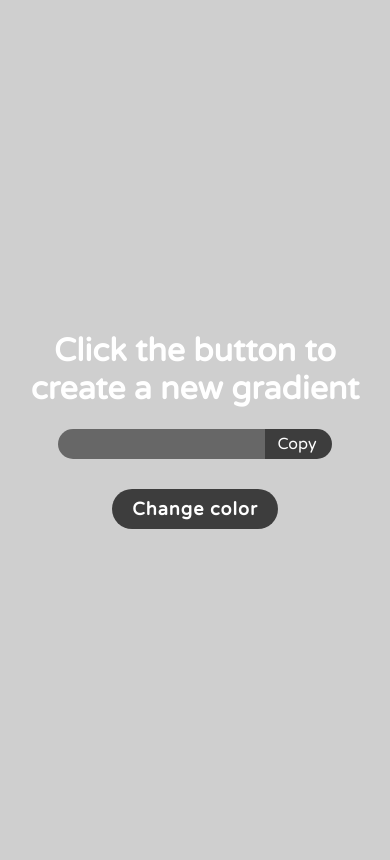
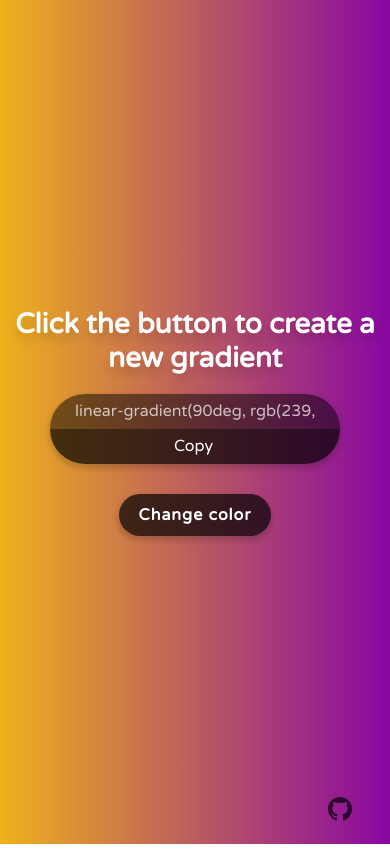
Before and after one commit to code8d/RandomGradient, a plain HTML site: page index.html in a window 390 px wide. Drawn offline with Linux system fonts and the light colour scheme.

Commit message:
Added JS and minor edits

```diff
--- a/css/style.css
+++ b/css/style.css
@@ -3,14 +3,16 @@
 @import url('https://fonts.googleapis.com/css2?family=Varela+Round&display=swap');
 
 body {
+    padding: 0;
+    margin: 0;
     display: flex;
     align-items: center;
     justify-content: center;
     max-width: 100vw;
     height: 100vh;
     font-family: "Varela Round";
-    color: #fff;
-    background: rgb(207, 207, 207);
+    color: #ffffff;
+    background: linear-gradient(90deg, rgba(0, 10, 55, 1), rgba(5, 155, 20, 1));
 }
 
 .wrapper {
@@ -20,20 +22,31 @@ body {
     justify-content: center;
     padding-bottom: 20px;
 }
+._container {
+    padding: 0 15px;
+    box-sizing: content-box;
+}
 .title {
     text-align: center;
+    text-shadow: 1px 7px 10px rgba(0, 0, 0, .15);
 }
 .result-block {
     display: flex;
     color: inherit;
     margin-bottom: 30px;
+    box-shadow: 0 3px 5px 2px rgba(0, 0, 0, .15);
+    border-radius: 25px;
 }
 .result {
+    font-family: 'Varela Round';
+    font-size: 16px;
+    color: rgba(255, 255, 255, .7);
     background: rgb(0, 0, 0, .5);
     border: none;
     outline: none;
-    height: 30px;
-    padding: 0 15px;
+    width: 425px;
+    height: 35px;
+    padding: 2px 15px;
     box-sizing: border-box;
     border-radius: 25px 0 0 25px;
 }
@@ -41,8 +54,9 @@ body {
     display: flex;
     align-items: center;
     justify-content: center;
-    height: 30px;
-    padding: 0px 15px 0 12px;
+    height: 35px;
+    padding: 2px 15px 2px 12px;
+    box-sizing: border-box;
     text-decoration: none;
     color: inherit;
     background: rgb(0, 0, 0, .7);
@@ -53,12 +67,57 @@ body {
     align-items: center;
     justify-content: center;
     height: 30px;
-    padding: 5px 20px;
-    font-size: 18px;
+    padding: 6px 20px;
+    font-size: 16px;
     font-weight: 700;
     text-decoration: none;
     color: inherit;
     background: rgb(0, 0, 0, .7);
+    box-shadow: 0 3px 5px 2px rgba(0, 0, 0, .15);
     border-radius: 25px;
     letter-spacing: 1px;
 }
+.btn:active {
+    position: relative;
+    top: 3px;
+}
+.author-block {
+    position: absolute;
+    right: 35px;
+    bottom: 20px;
+}
+.author__link {
+    display: flex;
+    align-items: center;
+    justify-content: center;
+    width: 30px;
+    height: 30px;
+    fill: rgba(0, 0, 0, .7);
+}
+.author__link:hover {
+    fill: rgba(255, 255, 255, 1);
+}
+@media (max-width: 768px) {
+    .result {
+        width: auto;
+    }
+}
+@media (max-width: 425px) {
+    .title {
+        font-size: 28px;
+    }
+    .result-block {
+        flex-direction: column;
+        width: 290px;
+        border-radius: 50px;
+    }
+    .result {
+        width: 100%;
+        border-radius: 50px 50px 0 0;
+        padding: 0 25px;
+    }
+    .copy-btn {
+        width: 100%;
+        border-radius: 0 0 50px 50px;
+    }
+}
--- a/index.html
+++ b/index.html
@@ -7,7 +7,7 @@
     <link rel="stylesheet" href="css/style.css">
     <title>Random gradient</title>
 </head>
-<body>
+<body class="_container">
 
     <div class="wrapper">
         <h1 class="title">Click the button to create a new gradient</h1>
@@ -18,6 +18,12 @@
         <a href="#" class="btn">Change color</a>
     </div>
 
+    <div class="author-block">
+        <a href="https://github.com/code8d/RandomGradient" class="author__link">
+            <svg xmlns="http://www.w3.org/2000/svg" width="24" height="24" viewBox="0 0 24 24"><path class="github" d="M12 0c-6.626 0-12 5.373-12 12 0 5.302 3.438 9.8 8.207 11.387.599.111.793-.261.793-.577v-2.234c-3.338.726-4.033-1.416-4.033-1.416-.546-1.387-1.333-1.756-1.333-1.756-1.089-.745.083-.729.083-.729 1.205.084 1.839 1.237 1.839 1.237 1.07 1.834 2.807 1.304 3.492.997.107-.775.418-1.305.762-1.604-2.665-.305-5.467-1.334-5.467-5.931 0-1.311.469-2.381 1.236-3.221-.124-.303-.535-1.524.117-3.176 0 0 1.008-.322 3.301 1.23.957-.266 1.983-.399 3.003-.404 1.02.005 2.047.138 3.006.404 2.291-1.552 3.297-1.23 3.297-1.23.653 1.653.242 2.874.118 3.176.77.84 1.235 1.911 1.235 3.221 0 4.609-2.807 5.624-5.479 5.921.43.372.823 1.102.823 2.222v3.293c0 .319.192.694.801.576 4.765-1.589 8.199-6.086 8.199-11.386 0-6.627-5.373-12-12-12z"/></svg>
+        </a>
+    </div>
+
     <script src="js/script.js" defer></script>
 </body>
 </html>
--- a/js/script.js
+++ b/js/script.js
@@ -1 +1,31 @@
 'use strict';
+
+const body = document.body;
+
+const btn = document.querySelector('.btn');
+const result = document.querySelector('.result');
+const copyBtn = document.querySelector('.copy-btn');
+
+body.style.background = `
+    linear-gradient(90deg, ${'#' + (Math.random().toString(16) + '000000').substring(2, 8).toUpperCase()}, ${'#' + (Math.random().toString(16) + '000000').substring(2, 8).toUpperCase()})
+`;
+
+result.value = body.style.background;
+
+btn.addEventListener('click', changeColor);
+
+function changeColor() {
+    body.style.background = `
+        linear-gradient(90deg, ${'#' + (Math.random().toString(16) + '000000').substring    (2, 8).toUpperCase()}, ${'#' + (Math.random().toString(16) + '000000').substring    (2, 8).toUpperCase()})
+    `;
+    result.value = body.style.background;
+}
+
+copyBtn.addEventListener('click', clipBoard);
+
+function clipBoard() {
+
+    result.select();
+
+    document.execCommand('copy');
+}
```
